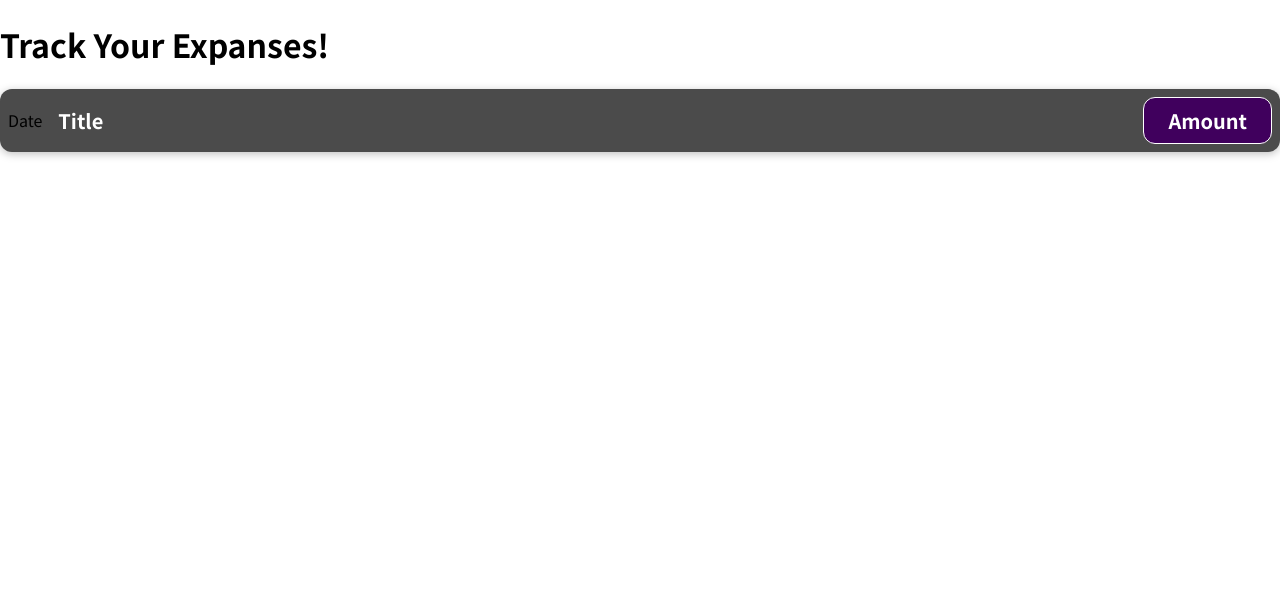
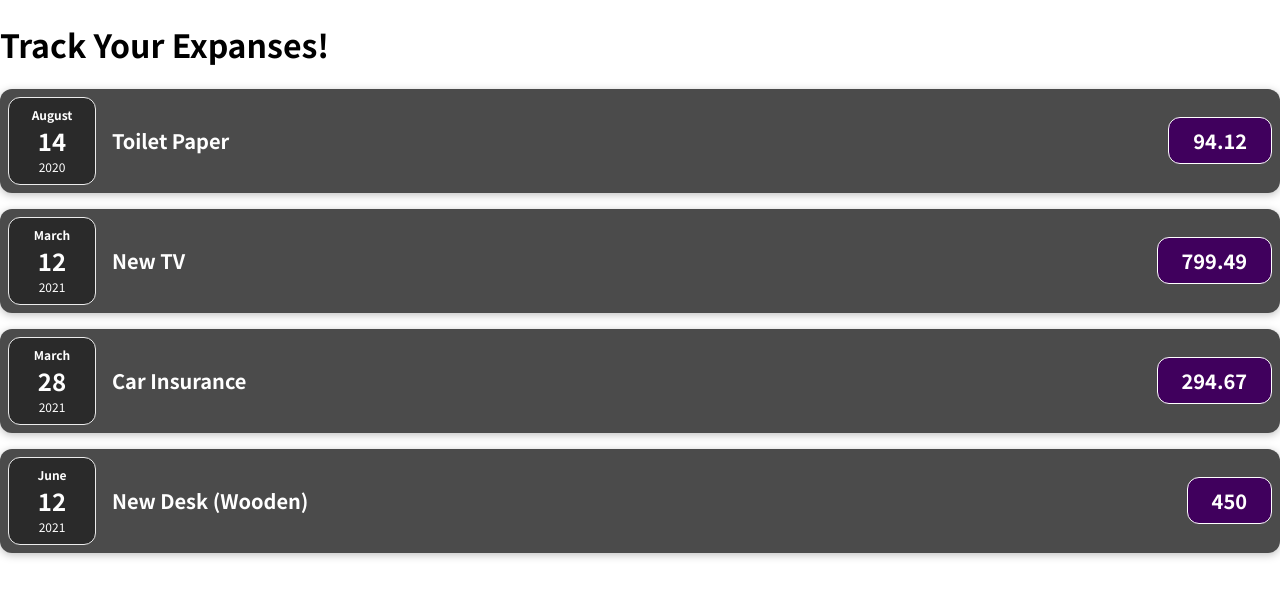
Before and after one commit to merv-e/track-your-expenses, a React (Create React App) app: page / in a window 1280 px wide. Shown: the top 598 px of the page. Built offline with nearby package versions, Linux system fonts and the light colour scheme.

Commit message:
- some changes in the UI are made - ExpenseItem component is splitted into two components by considering seperation of concerns - ExpenseDate component is created as a child component of ExpenseItem

```diff
--- a/src/App.js
+++ b/src/App.js
@@ -1,10 +1,57 @@
 import ExpenseItem from "./components/ExpenseItem";
 
 function App() {
+  const expenses = [
+    {
+      id: "e1",
+      title: "Toilet Paper",
+      amount: 94.12,
+      date: new Date(2020, 7, 14),
+    },
+    { id: "e2", title: "New TV", amount: 799.49, date: new Date(2021, 2, 12) },
+    {
+      id: "e3",
+      title: "Car Insurance",
+      amount: 294.67,
+      date: new Date(2021, 2, 28),
+    },
+    {
+      id: "e4",
+      title: "New Desk (Wooden)",
+      amount: 450,
+      date: new Date(2021, 5, 12),
+    },
+  ];
+
+  // console.log(expenses[1].date);
+
   return (
     <div>
       <h1>Track Your Expanses!</h1>
-      <ExpenseItem/>
+      <ExpenseItem
+       id={expenses[0].id}
+       title={expenses[0].title}
+       amount={expenses[0].amount}
+       date={expenses[0].date}
+      />
+      <ExpenseItem
+       id={expenses[1].id}
+       title={expenses[1].title}
+       amount={expenses[1].amount}
+       date={expenses[1].date}
+      />
+      <ExpenseItem
+       id={expenses[2].id}
+       title={expenses[2].title}
+       amount={expenses[2].amount}
+       date={expenses[2].date}
+      />
+      <ExpenseItem
+       id={expenses[3].id}
+       title={expenses[3].title}
+       amount={expenses[3].amount}
+       date={expenses[3].date}
+      />
     </div>
   );
 }
--- /dev/null
+++ b/src/components/ExpenseDate.css
@@ -0,0 +1,26 @@
+.expense-date {
+    display: flex;
+    flex-direction: column;
+    width: 5.5rem;
+    height: 5.5rem;
+    border: 1px solid #ececec;
+    background-color: #2a2a2a;
+    color: white;
+    border-radius: 12px;
+    align-items: center;
+    justify-content: center;
+}
+
+.expense-date__month {
+    font-size: 0.75rem;
+    font-weight: bold;
+}
+
+.expense-date__year {
+    font-size: 0.75rem;
+}
+
+.expense-date__day {
+    font-size: 1.5rem;
+    font-weight: bold;
+}
--- /dev/null
+++ b/src/components/ExpenseDate.js
@@ -0,0 +1,18 @@
+import React from 'react'
+import "./ExpenseDate.css"
+
+const ExpenseDate = (props) => {
+    const month = props.date.toLocaleString("en-US", { month: "long" });
+    const day = props.date.toLocaleString("en-US", { day: "2-digit" });
+    const year = props.date.getFullYear();
+
+  return (
+    <div className="expense-date">
+      <div className="expense-date__month">{month} </div>
+      <div className="expense-date__day">{day}</div>
+      <div className="expense-date__year">{year}</div>
+    </div>
+  );
+}
+
+export default ExpenseDate
--- a/src/components/ExpenseItem.js
+++ b/src/components/ExpenseItem.js
@@ -1,14 +1,14 @@
+import ExpenseDate from "./ExpenseDate";
 import "./ExpenseItem.css"
 
-const ExpenseItem = () => {
+const ExpenseItem = props => {
   return (
     <div className="expense-item">
-        <div>Date</div>
-        <div className="expense-item__description">
-            <h2>Title</h2>
-            <div className="expense-item__price">Amount</div>
-        </div>
-
+      <ExpenseDate date={props.date} />
+      <div className="expense-item__description">
+          <h2>{props.title}</h2>
+          <div className="expense-item__price">{props.amount}</div>
+      </div>
     </div>
   )
 }
```
